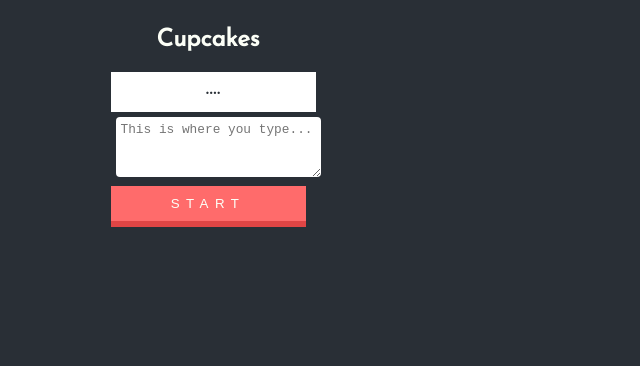
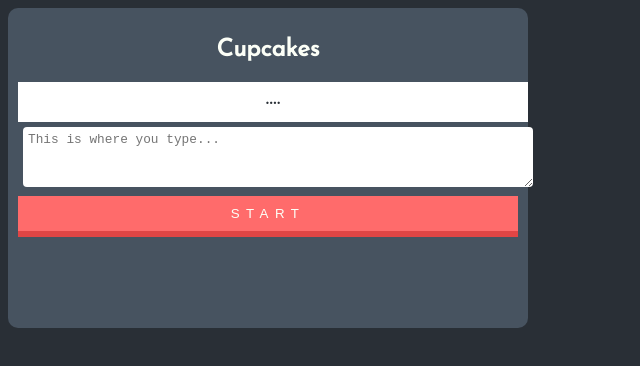
Before and after one commit to ynikki/typingTest, a plain HTML site: page index.html in a window 1280 px wide. Shown: the whole page, without its empty margins (0-640 px from the left). Drawn offline with Linux system fonts and the light colour scheme.

```diff
--- a/index.html
+++ b/index.html
@@ -8,12 +8,14 @@
 </head>
 <body>
   <div class="page-wrap">
-    <div id="container">
-      <h2>Cupcakes</h2>
-      <span id="prompt">....</span>
-      <textarea id="userText" onkeyup="start()" placeholder="This is where you type..."></textarea>
-      <br />
-      <button onclick="start(displayOutput)">START</button>
+    <div class="container">
+      <div class="typebox">
+        <h2>Cupcakes</h2>
+        <span id="prompt">....</span>
+        <textarea id="userText" onkeyup="start()" placeholder="This is where you type..."></textarea>
+        <br />
+        <button onclick="start(displayOutput)">START</button>
+      </div>
     </div>
   </div>
   <script src="js/typingTest.js"></script>
```
